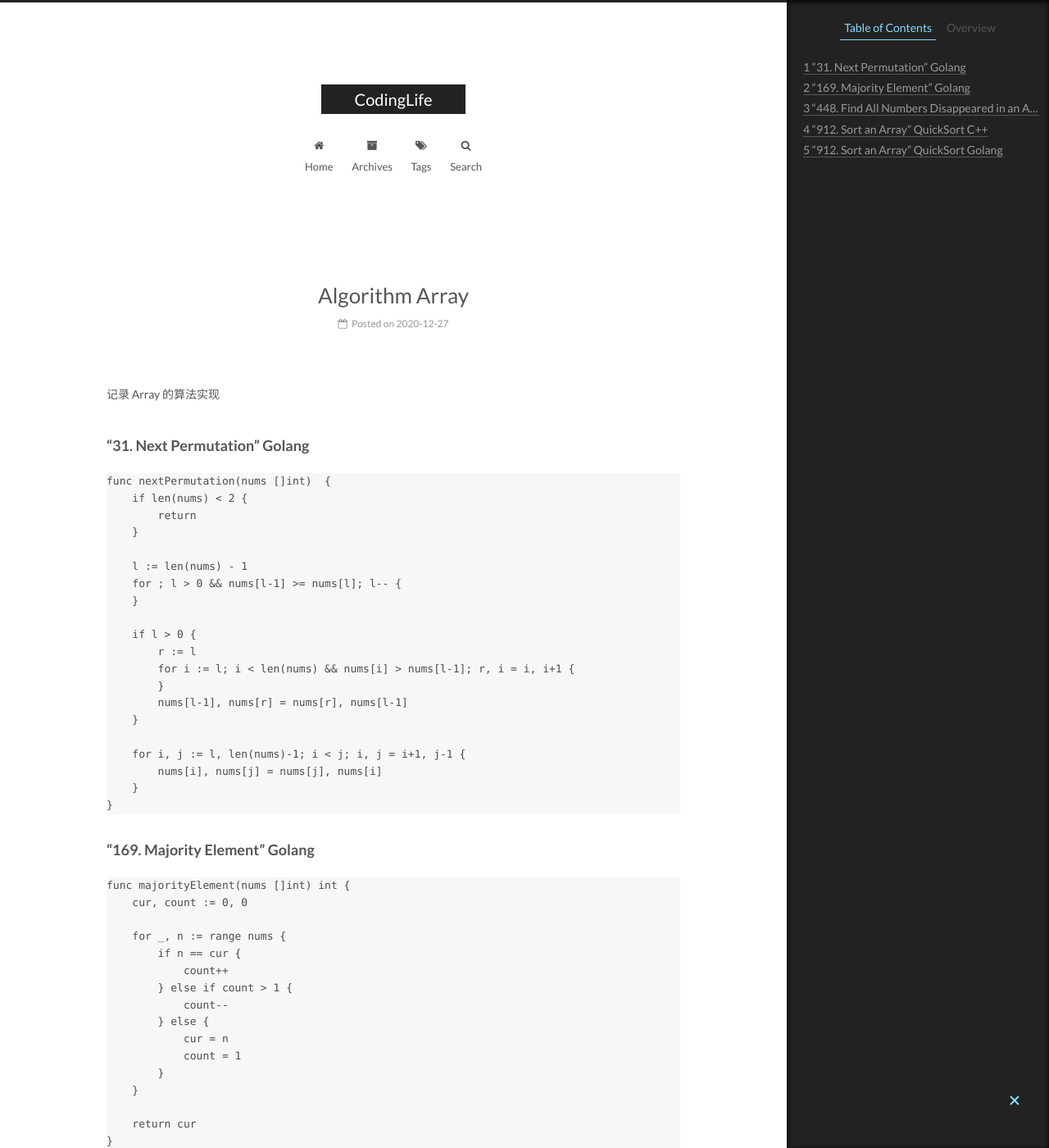
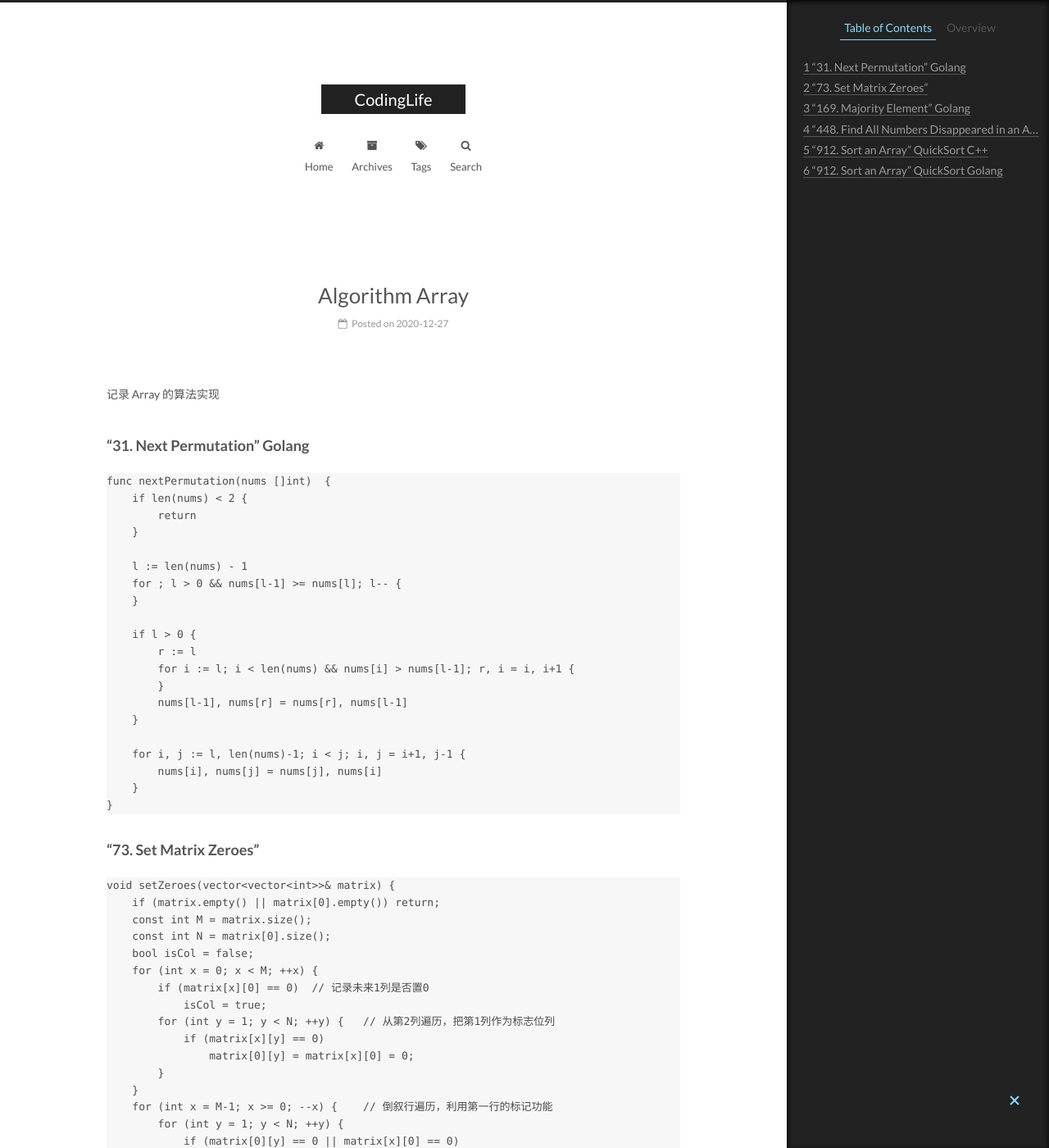
Before and after one commit to CodeHunter2006/CodeHunter2006.github.io, a Jekyll site: the page built from _posts/2020-12-27-Algorithm_Array.md, in a window 1280 px wide and 1400 px high. Shown: the whole window at 82% size. Built offline with Jekyll 4.4.1, drawn with Linux system fonts in a browser that asks for light colours; some of the changed text lies outside the part shown.

Commit message:
[chore]: add contents.

````diff
--- a/_posts/2020-12-27-Algorithm_Array.md
+++ b/_posts/2020-12-27-Algorithm_Array.md
@@ -28,6 +28,34 @@ func nextPermutation(nums []int)  {
 
     for i, j := l, len(nums)-1; i < j; i, j = i+1, j-1 {
         nums[i], nums[j] = nums[j], nums[i]
+    }
+}
+```
+
+### "73. Set Matrix Zeroes"
+
+```C++
+void setZeroes(vector<vector<int>>& matrix) {
+    if (matrix.empty() || matrix[0].empty()) return;
+    const int M = matrix.size();
+    const int N = matrix[0].size();
+    bool isCol = false;
+    for (int x = 0; x < M; ++x) {
+        if (matrix[x][0] == 0)	// 记录未来1列是否置0
+            isCol = true;
+        for (int y = 1; y < N; ++y) {	// 从第2列遍历，把第1列作为标志位列
+            if (matrix[x][y] == 0)
+                matrix[0][y] = matrix[x][0] = 0;
+        }
+    }
+    for (int x = M-1; x >= 0; --x) {	// 倒叙行遍历，利用第一行的标记功能
+        for (int y = 1; y < N; ++y) {
+            if (matrix[0][y] == 0 || matrix[x][0] == 0)
+                matrix[x][y] = 0;
+        }
+        if (isCol) {
+            matrix[x][0] = 0;
+        }
     }
 }
 ```
````
Also changed, not shown: _posts/2020-12-27-LeetCode_Question_Category.md (+11 -0 lines), _posts/2021-01-02-Algorithm_DynamicPlanning.md (+27 -0 lines).
